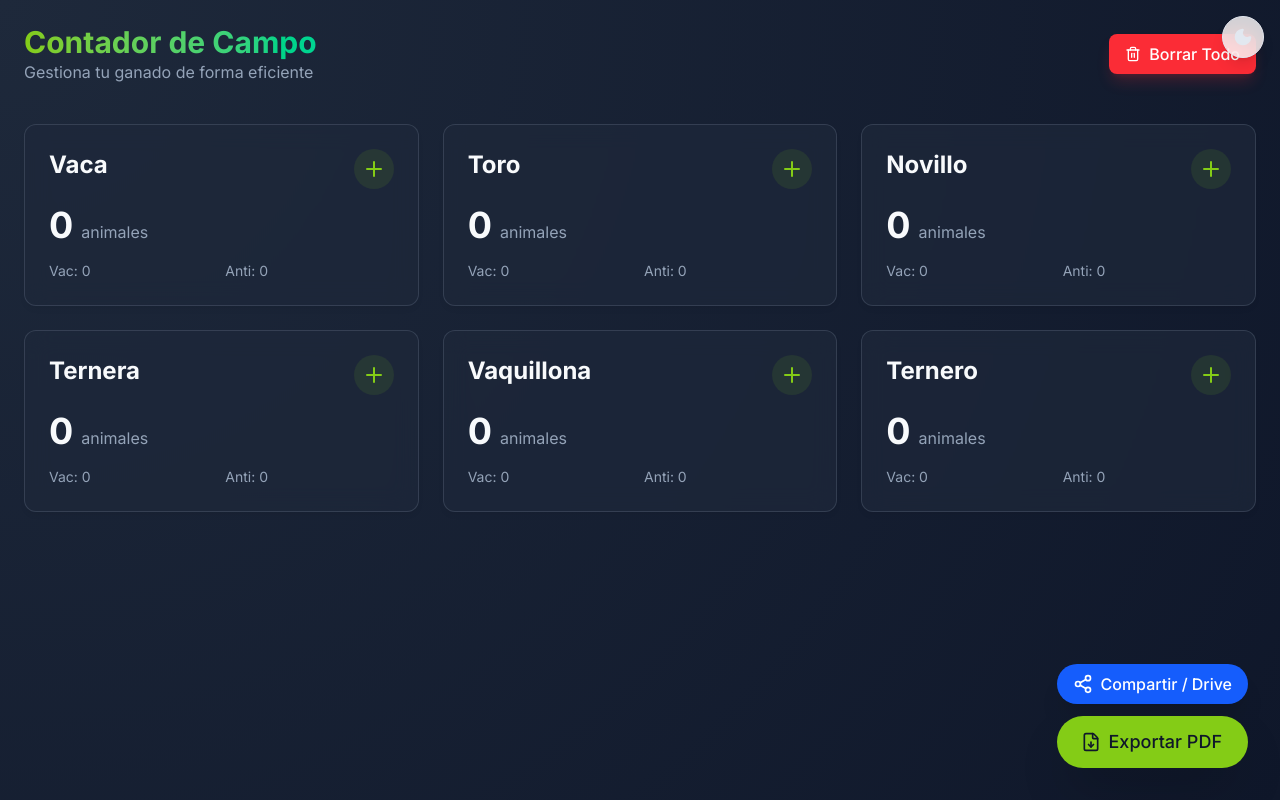
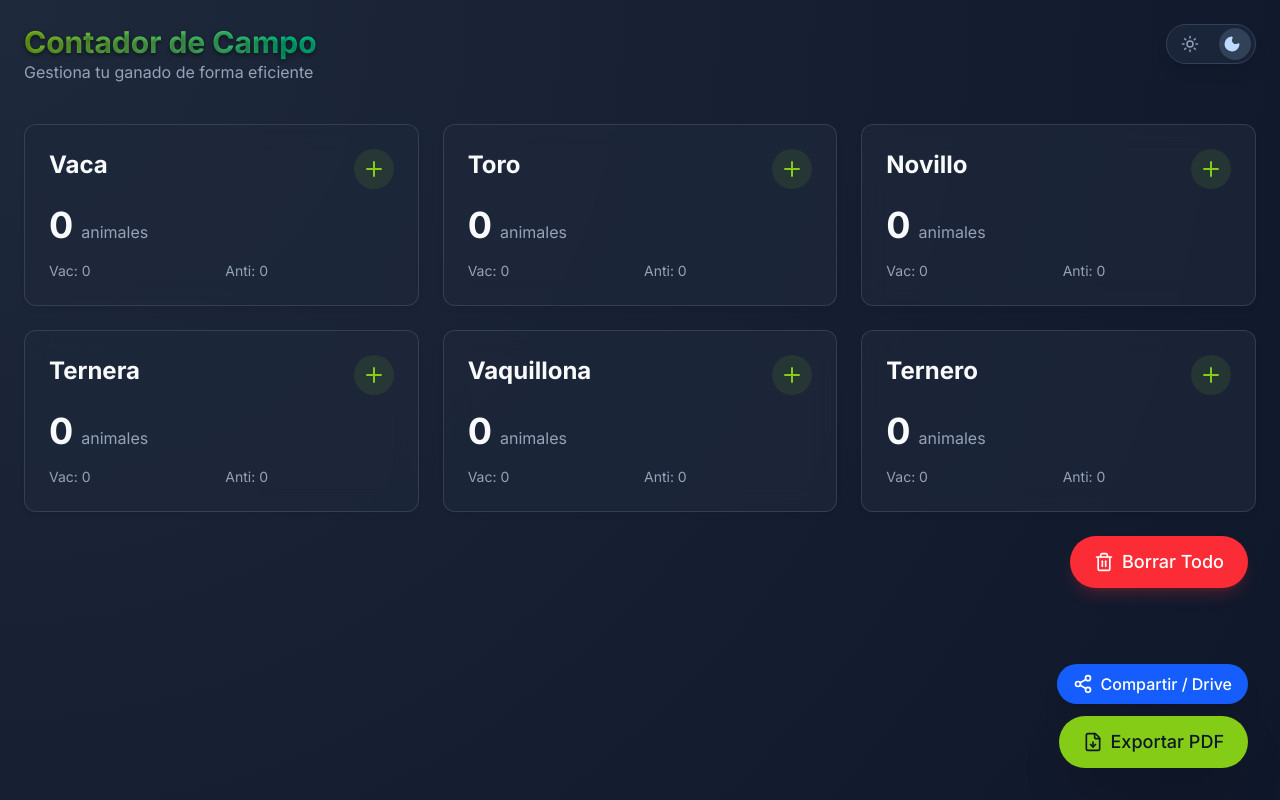
Before and after one commit to juanfvega/contador_campo, a Next.js app: page / in a window 1280 px wide. Built offline with nearby package versions, Linux system fonts and the light colour scheme.

Commit message:
Update ThemeToggle to switch style and standardize button sizes

```diff
--- a/src/components/Dashboard.tsx
+++ b/src/components/Dashboard.tsx
@@ -175,19 +175,15 @@ export default function Dashboard() {
         <div className="min-h-screen p-6 pb-20">
             <header className="flex justify-between items-center mb-10">
                 <div>
-                    <h1 className="text-3xl font-bold bg-clip-text text-transparent bg-gradient-to-r from-[var(--primary)] to-emerald-400">
+                    <h1 className="text-3xl font-bold bg-clip-text text-transparent bg-gradient-to-r from-[var(--primary)] to-emerald-400 text-shadow">
                         Contador de Campo
                     </h1>
                     <p className="text-[var(--muted-foreground)]">Gestiona tu ganado de forma eficiente</p>
                 </div>
-                <Button onClick={() => setShowDeleteConfirm(true)} variant="danger" className="flex items-center gap-2">
-                    <Trash2 className="w-4 h-4" />
-                    Borrar Todo
-                </Button>
             </header>
 
             {/* Summary Cards Grid */}
-            <div className="grid grid-cols-1 md:grid-cols-2 lg:grid-cols-3 gap-6 mb-10">
+            <div className="grid grid-cols-1 md:grid-cols-2 lg:grid-cols-3 gap-6 mb-6">
                 {ANIMAL_TYPES.map((type, index) => (
                     <Card key={type} delay={index * 0.1} className="hover:border-[var(--primary)] transition-colors cursor-pointer group" >
                         <div onClick={() => setSelectedType(type)} className="h-full">
@@ -214,13 +210,26 @@ export default function Dashboard() {
                 ))}
             </div>
 
+            {/* Delete Button - Positioned right below cards */}
+            <div className="flex justify-end mb-10 mr-2">
+                <Button
+                    onClick={() => setShowDeleteConfirm(true)}
+                    variant="danger"
+                    size="lg"
+                    className="rounded-full shadow-lg flex items-center gap-2"
+                >
+                    <Trash2 className="w-5 h-5" />
+                    Borrar Todo
+                </Button>
+            </div>
+
             {/* Floating Action Button for Export */}
             <motion.div
                 className="fixed bottom-8 right-8 flex flex-col gap-4"
                 initial={{ scale: 0 }}
                 animate={{ scale: 1 }}
             >
-                <div className="flex flex-col gap-3">
+                <div className="flex flex-col gap-3 items-end">
                     <Button
                         onClick={handleSharePDF}
                         size="md" // Slightly smaller
--- a/src/components/ui/ThemeToggle.tsx
+++ b/src/components/ui/ThemeToggle.tsx
@@ -10,34 +10,35 @@ export function ThemeToggle() {
     return (
         <button
             onClick={toggleTheme}
-            className="fixed top-4 right-4 z-50 p-2 rounded-full backdrop-blur-md border shadow-lg transition-colors duration-300 focus:outline-none dark:bg-slate-800/80 dark:border-slate-700 bg-white/80 border-slate-200"
+            className={`fixed top-6 right-6 z-50 flex items-center gap-2 p-1 rounded-full border shadow-lg transition-colors duration-300 focus:outline-none ${theme === "dark"
+                    ? "bg-slate-800/80 border-slate-700 hover:border-slate-600"
+                    : "bg-white/80 border-slate-200 hover:border-slate-300"
+                }`}
             aria-label="Toggle Theme"
+            title={theme === "dark" ? "Switch to Light Mode" : "Switch to Dark Mode"}
         >
-            <div className="relative w-6 h-6">
+            <div className="relative flex items-center">
+                {/* Sliding Pill Background */}
                 <motion.div
-                    initial={false}
-                    animate={{
-                        scale: theme === "light" ? 1 : 0,
-                        rotate: theme === "light" ? 0 : 90,
-                        opacity: theme === "light" ? 1 : 0,
+                    layout
+                    transition={{ type: "spring", stiffness: 700, damping: 30 }}
+                    className={`absolute h-8 w-8 rounded-full shadow-sm ${theme === "dark" ? "bg-slate-700 right-0" : "bg-white left-0"
+                        }`}
+                    style={{
+                        left: theme === "light" ? "0" : "auto",
+                        right: theme === "dark" ? "0" : "auto"
                     }}
-                    transition={{ duration: 0.2 }}
-                    className="absolute inset-0 flex items-center justify-center text-yellow-500"
-                >
-                    <Sun size={20} className="fill-current" />
-                </motion.div>
-                <motion.div
-                    initial={false}
-                    animate={{
-                        scale: theme === "dark" ? 1 : 0,
-                        rotate: theme === "dark" ? 0 : -90,
-                        opacity: theme === "dark" ? 1 : 0,
-                    }}
-                    transition={{ duration: 0.2 }}
-                    className="absolute inset-0 flex items-center justify-center text-slate-200"
-                >
-                    <Moon size={20} className="fill-current" />
-                </motion.div>
+                />
+
+                {/* Icons Container */}
+                <div className="relative z-10 flex items-center justify-between w-20 px-1">
+                    <div className={`p-1.5 rounded-full transition-colors ${theme === "light" ? "text-yellow-500" : "text-slate-400"}`}>
+                        <Sun size={18} fill={theme === "light" ? "currentColor" : "none"} />
+                    </div>
+                    <div className={`p-1.5 rounded-full transition-colors ${theme === "dark" ? "text-blue-200" : "text-slate-400"}`}>
+                        <Moon size={18} fill={theme === "dark" ? "currentColor" : "none"} />
+                    </div>
+                </div>
             </div>
         </button>
     );
```
